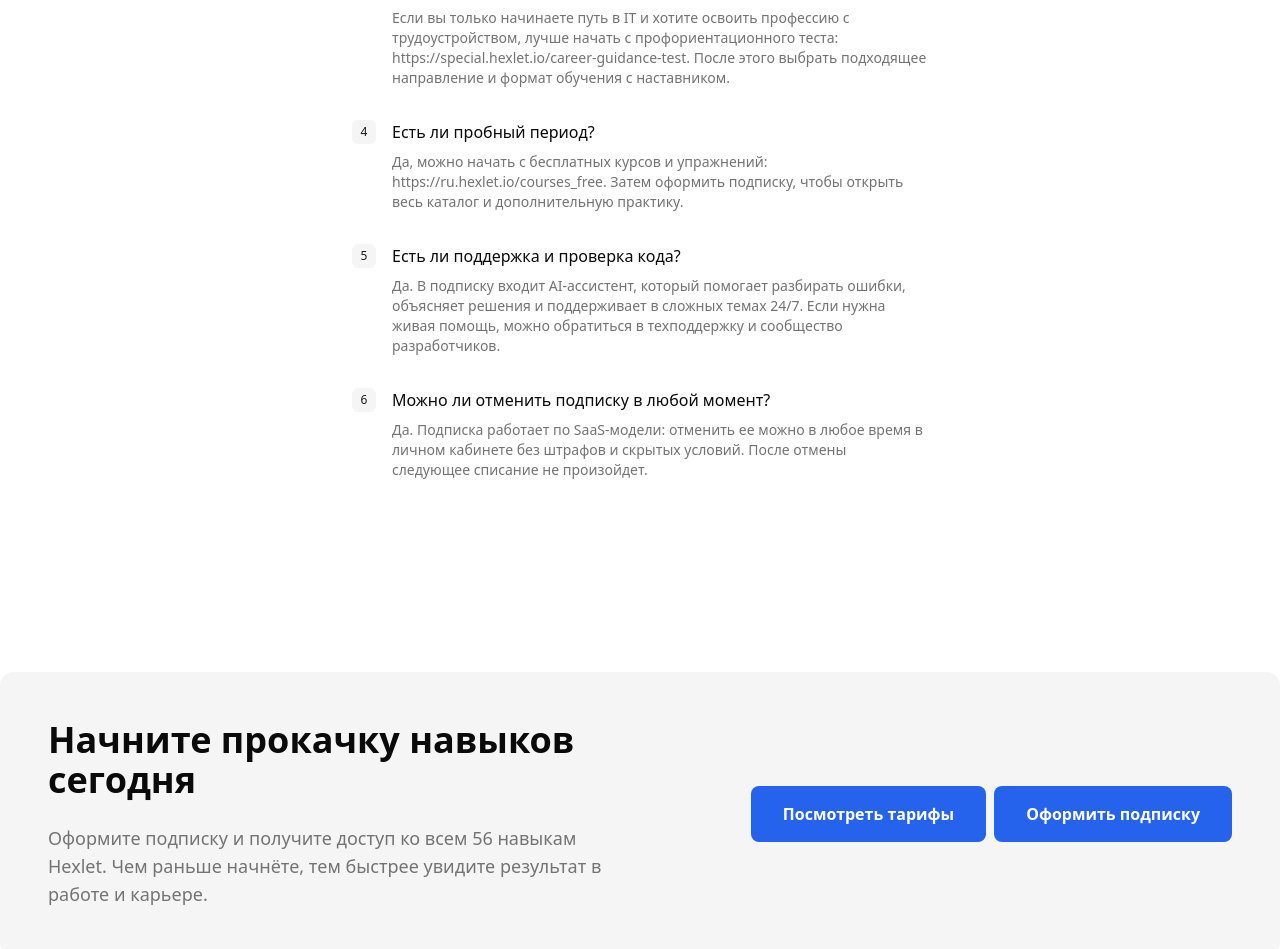
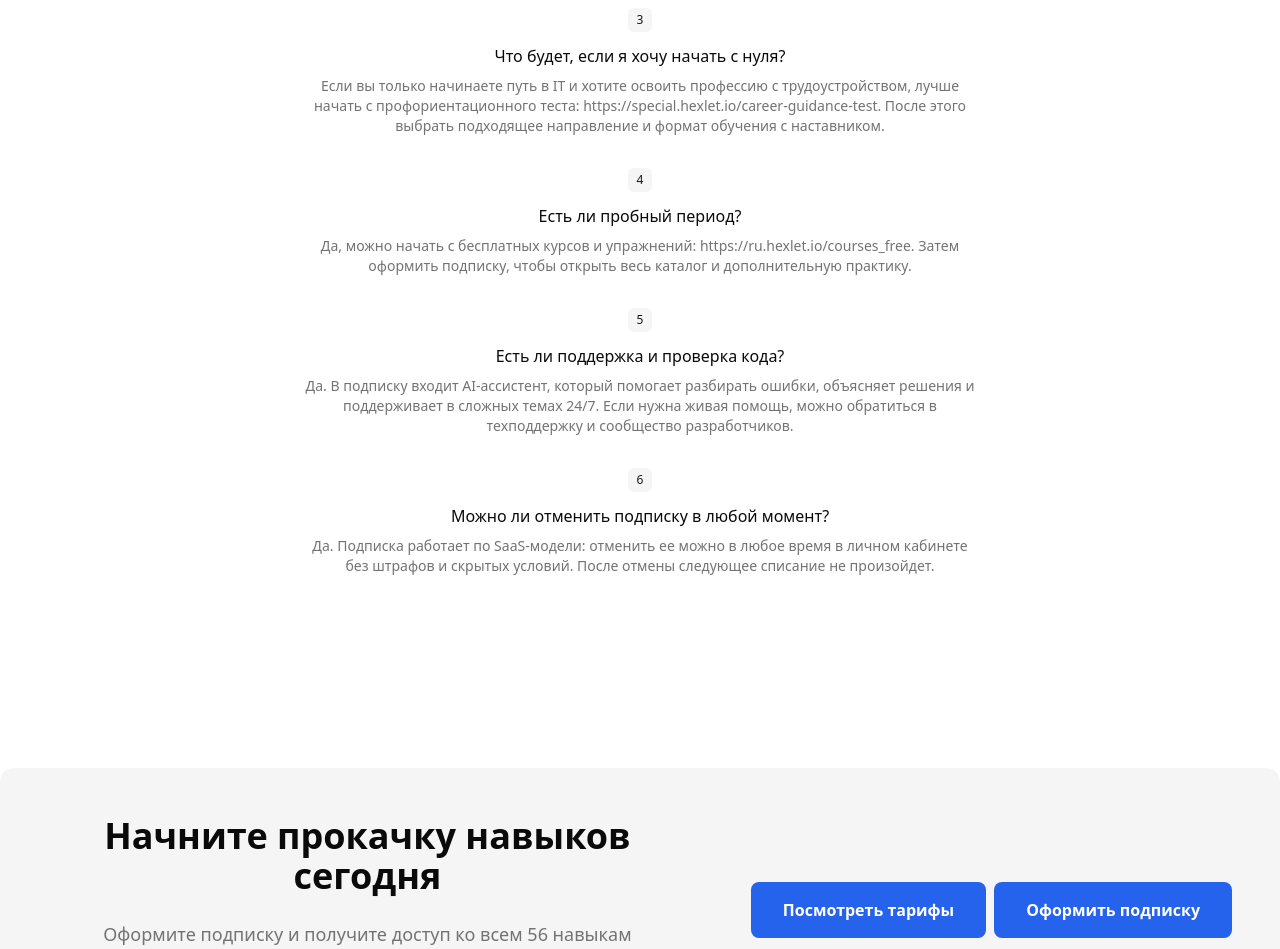
Before and after one commit to Sergyoga2/sub, a Next.js app: page / in a window 1280 px wide. Shown: the part 5143-6092 px from the top of the page. Built offline with nearby package versions, Linux system fonts and the light colour scheme.

Commit message:
Center sections after pricing

```diff
--- a/components/cta10.tsx
+++ b/components/cta10.tsx
@@ -32,16 +32,16 @@ const Cta10 = ({
   return (
     <section className={cn("py-32", className)}>
       <div className="container">
-        <div className="flex w-full flex-col gap-16 overflow-hidden rounded-lg bg-accent p-8 md:rounded-xl lg:flex-row lg:items-center lg:p-12">
-          <div className="flex-1">
+        <div className="flex w-full flex-col gap-16 overflow-hidden rounded-lg bg-accent p-8 text-center md:rounded-xl lg:flex-row lg:items-center lg:p-12">
+          <div className="flex-1 lg:text-center">
             <h3 className="mb-3 text-2xl font-semibold md:mb-4 md:text-4xl lg:mb-6">
               {heading}
             </h3>
-            <p className="max-w-xl text-muted-foreground lg:text-lg">
+            <p className="mx-auto max-w-xl text-muted-foreground lg:text-lg">
               {description}
             </p>
           </div>
-          <div className="flex shrink-0 flex-col gap-2 sm:flex-row">
+          <div className="flex shrink-0 flex-col items-center gap-2 sm:flex-row">
             {buttons.secondary && (
               <Button
                 variant="default"
--- a/components/faq5.tsx
+++ b/components/faq5.tsx
@@ -55,14 +55,17 @@ const Faq5 = ({
             {description}
           </p>
         </div>
-        <div className="mx-auto mt-14 max-w-xl">
+        <div className="mx-auto mt-14 max-w-2xl">
           {faqs.map((faq, index) => (
-            <div key={index} className="mb-8 flex gap-4">
+            <div
+              key={index}
+              className="mb-8 flex flex-col items-center gap-3 text-center"
+            >
               <span className="flex size-6 shrink-0 items-center justify-center rounded-sm bg-secondary font-mono text-xs text-primary">
                 {index + 1}
               </span>
               <div>
-                <div className="mb-2 flex items-center justify-between">
+                <div className="mb-2 flex items-center justify-center">
                   <h3 className="font-medium">{faq.question}</h3>
                 </div>
                 <p className="text-sm text-muted-foreground">{faq.answer}</p>
--- a/components/feature15.tsx
+++ b/components/feature15.tsx
@@ -59,7 +59,7 @@ const Feature15 = ({ className }: Feature15Props) => {
         <div className="mx-auto mt-20 grid max-w-5xl gap-6 md:grid-cols-2">
           {feature.map((feature, idx) => (
             <div
-              className="flex flex-col justify-between rounded-lg bg-accent p-6 md:min-h-[300px] md:p-8"
+              className="flex flex-col items-center justify-between rounded-lg bg-accent p-6 text-center md:min-h-[300px] md:p-8"
               key={idx}
             >
               <span className="mb-6 flex size-11 items-center justify-center rounded-full bg-background">
```
